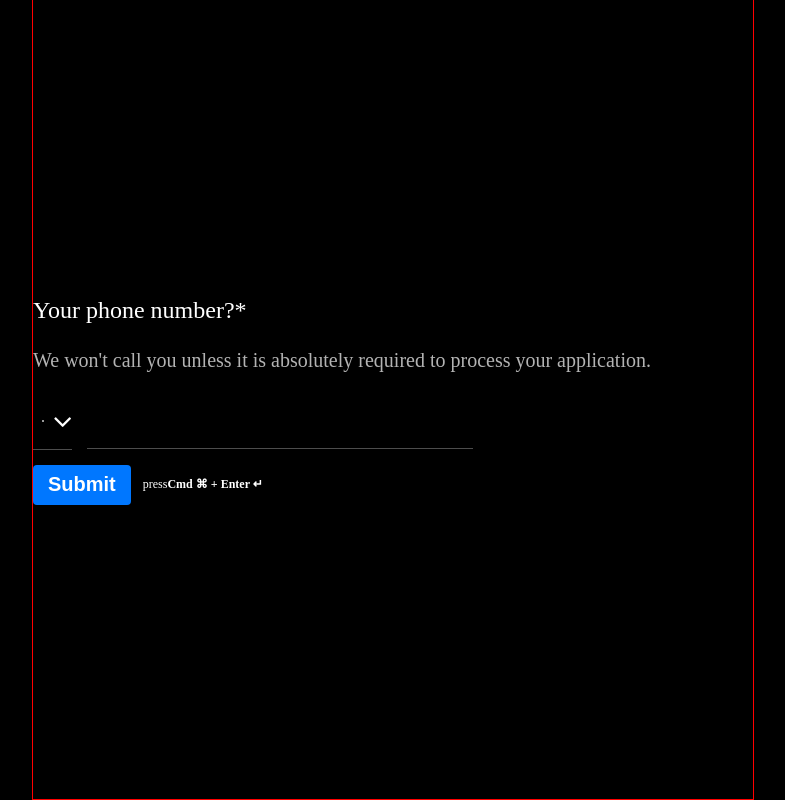
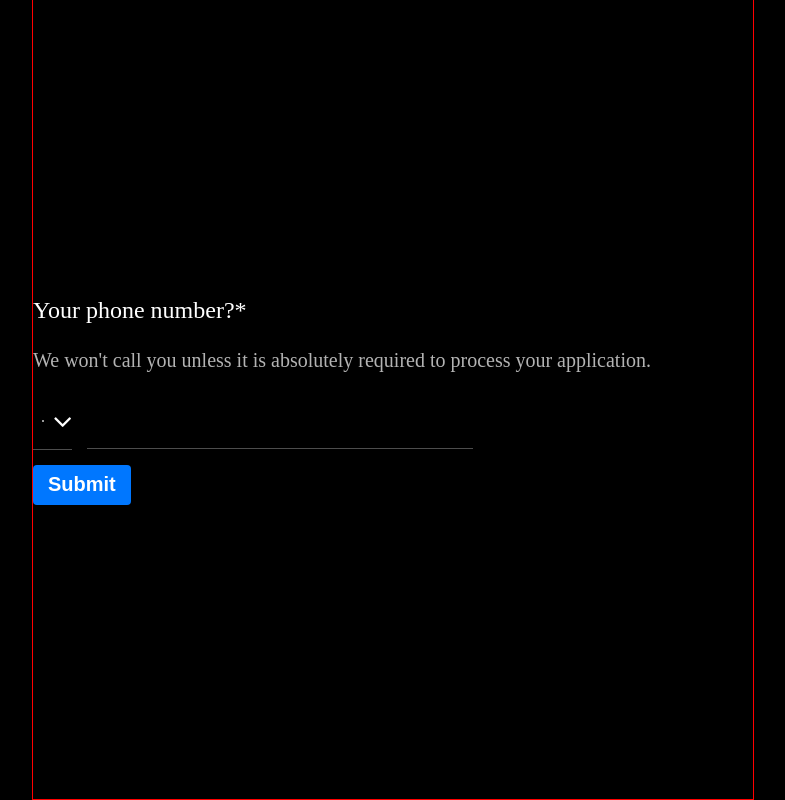
Before and after one commit to casperfernandes/Typeform, a React app: page / in a window 1280 px wide. Shown: the part 5616-6416 px from the top of the page, without its empty margins (247-1032 px from the left). Built offline with nearby package versions, Linux system fonts and the light colour scheme; no server answers.

Commit message:
Form updated

```diff
--- a/src/form.js
+++ b/src/form.js
@@ -170,13 +170,8 @@ function Form(countries) {
       countries,
       isPhone: true,
       isRequired: true,
-      buttonText: 'Submit',
-      helperText: (
-        <>
-          press
-          <strong>Cmd ⌘ + Enter ↵</strong>
-        </>
-      )
+      isSubmitForm: true,
+      buttonText: 'Submit'
     }
   ];
 }
```
